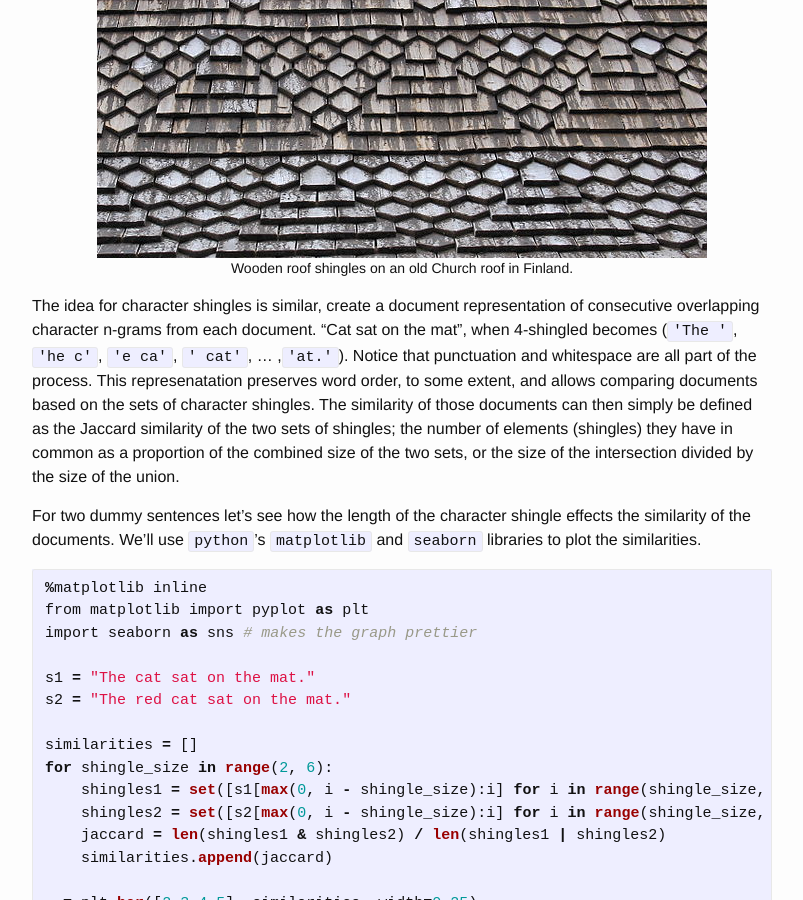
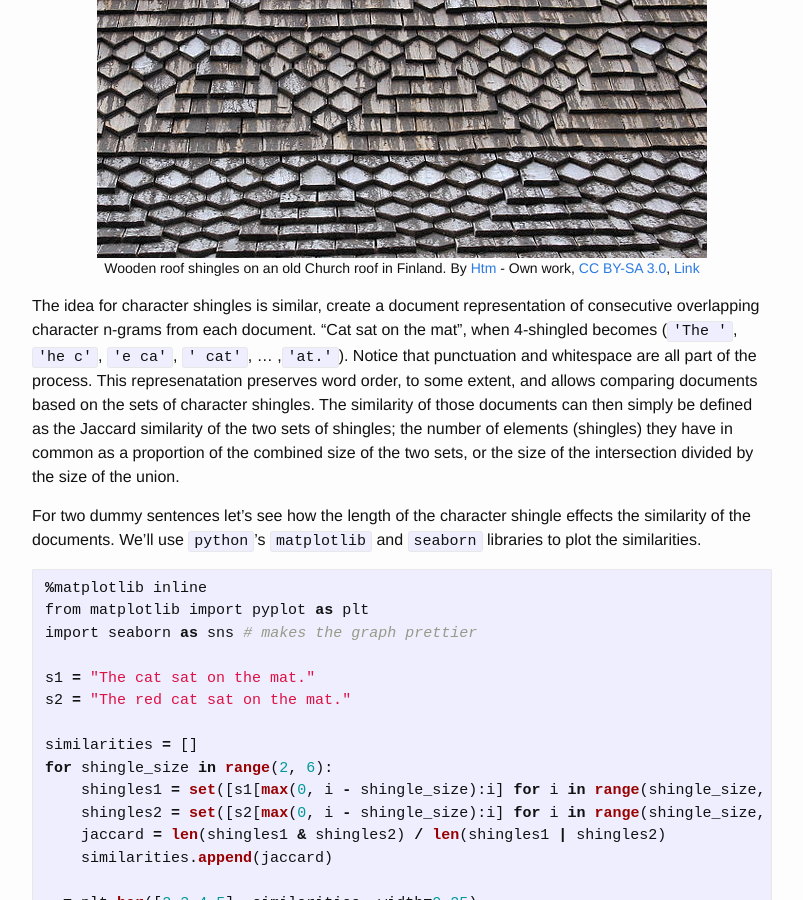
Before and after one commit to mattilyra/mattilyra.github.io, a Jekyll site: the page built from _posts/2017-05-23-document-deduplication-with-lsh.markdown, in a window 1280 px wide and 900 px high, scrolled down 2207 px. Shown: the whole window, without its empty margins (238-1041 px from the left). Built offline with Jekyll 4.4.1, drawn with Linux system fonts in a browser that asks for light colours; formulas are drawn with MathJax 3.

Commit message:
Added CC attribution to LSH roof shingle image.

```diff
--- a/_layouts/default.html
+++ b/_layouts/default.html
@@ -2,6 +2,7 @@
 <html>
 
   {% include head.html %}
+
 
   <body>
 
--- a/_posts/2017-05-23-document-deduplication-with-lsh.markdown
+++ b/_posts/2017-05-23-document-deduplication-with-lsh.markdown
@@ -40,8 +40,8 @@ Now that we know where near duplicated come from and how they differ from docume
 The method relies on two simple concepts, character shingles and the Jaccard similarity. 'Shingle' is a term that comes from roofing and refers to partially overlapping pieces of clay, stone, wood, asphalt or some such bits of roofing material.
 
 <figure class="center">
-  <img src="{{ site.url }}/assets/610px-Heinola_paanukatto.jpg" alt="Wooden roof shingles" />
-  <figcaption>Wooden roof shingles on an old Church roof in Finland.</figcaption>
+  <img src="{{ site.url }}/assets/610px-Heinola_paanukatto.jpg" alt="Wooden roof shingles" style="margin: auto" />
+  <figcaption>Wooden roof shingles on an old Church roof in Finland. By <a href="//commons.wikimedia.org/wiki/User:Htm" title="User:Htm">Htm</a> - <span class="int-own-work" lang="en">Own work</span>, <a href="http://creativecommons.org/licenses/by-sa/3.0" title="Creative Commons Attribution-Share Alike 3.0">CC BY-SA 3.0</a>, <a href="https://commons.wikimedia.org/w/index.php?curid=26964156">Link</a></figcaption>
 </figure>
 
 The idea for character shingles is similar, create a document representation of consecutive overlapping character n-grams from each document. "Cat sat on the mat", when 4-shingled becomes (`'The '`, `'he c'`, `'e ca'`, `' cat'`, ... ,`'at.'`). Notice that punctuation and whitespace are all part of the process. This represenatation preserves word order, to some extent, and allows comparing documents based on the sets of character shingles. The similarity of those documents can then simply be defined as the Jaccard similarity of the two sets of shingles; the number of elements (shingles) they have in common as a proportion of the combined size of the two sets, or the size of the intersection divided by the size of the union.
```
